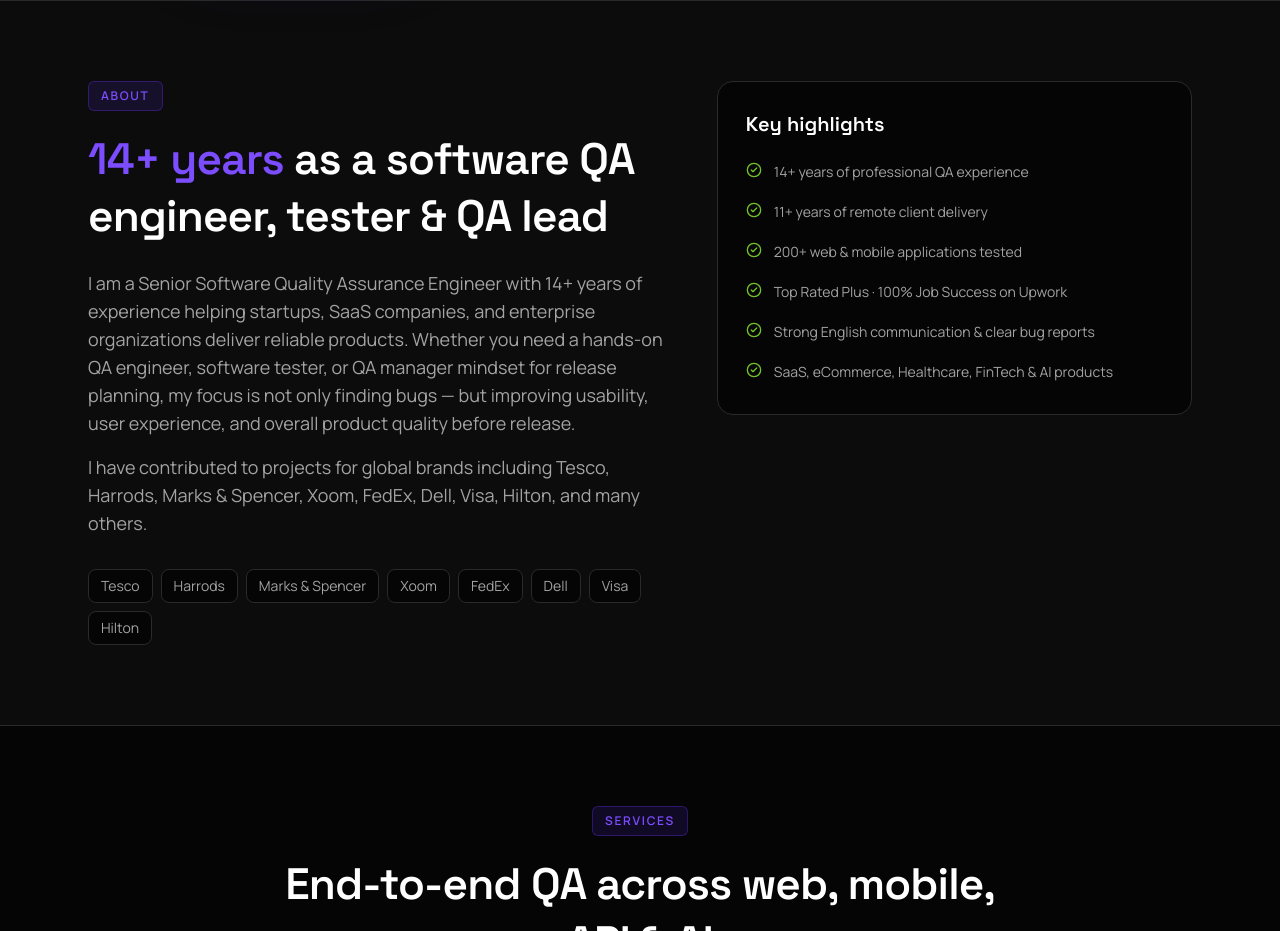
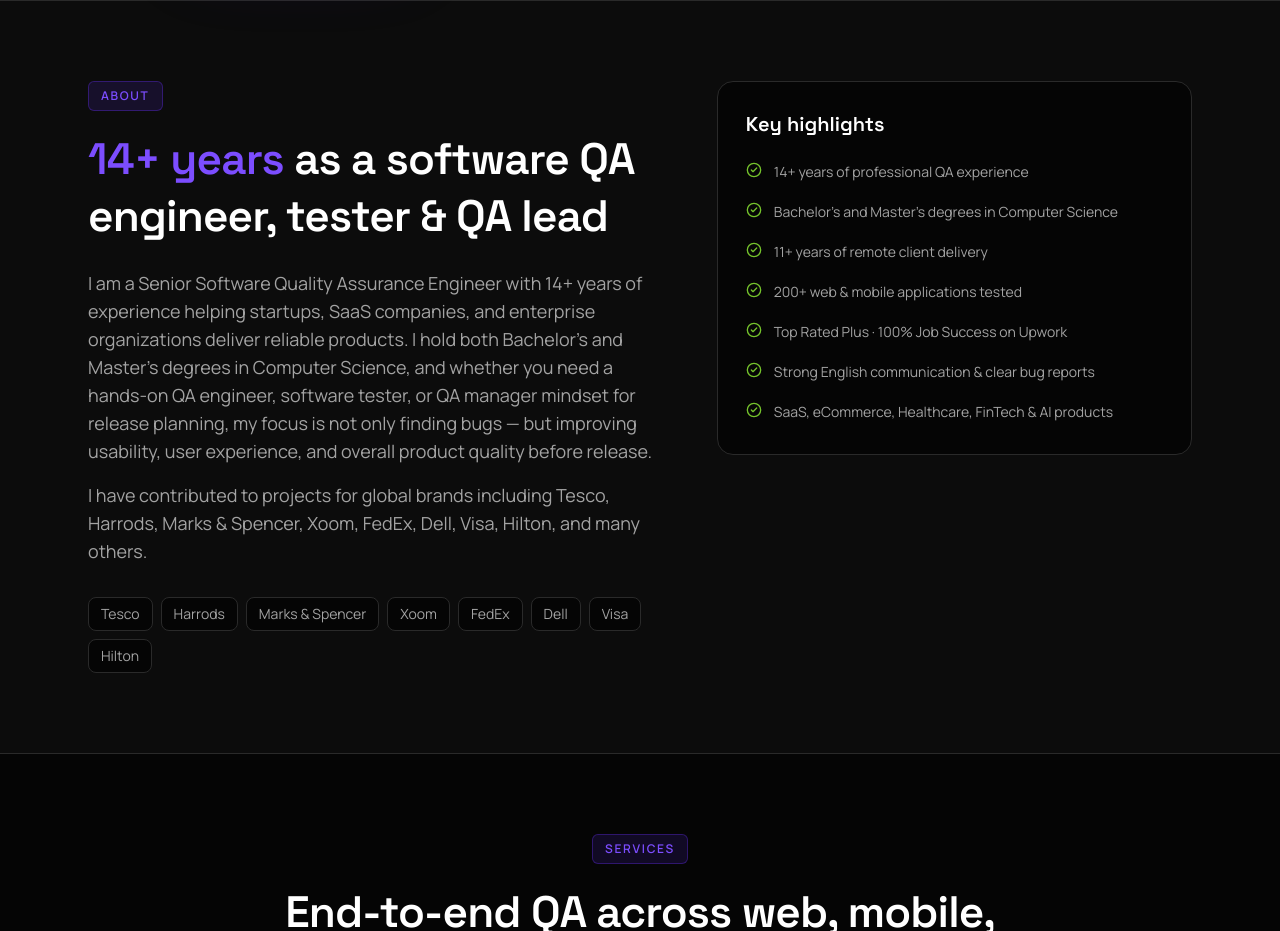
Before and after one commit to masfiqurr/masfiqur-qa-portfolio, a Next.js app: page / in a window 1280 px wide. Shown: the part 800-1731 px from the top of the page. Built offline with nearby package versions, Linux system fonts and the light colour scheme.

Commit message:
Add CS degrees and fix About heading spacing

```diff
--- a/app/page.tsx
+++ b/app/page.tsx
@@ -52,6 +52,7 @@ const cardFade = {
 
 const highlights = [
   "14+ years of professional QA experience",
+  "Bachelor’s and Master’s degrees in Computer Science",
   "11+ years of remote client delivery",
   "200+ web & mobile applications tested",
   "Top Rated Plus · 100% Job Success on Upwork",
@@ -465,14 +466,17 @@ export default function Home() {
           >
             <span className="badge">About</span>
             <h2 className="mt-5 font-display font-semibold heading-section">
-              <span className="text-brandSoft">14+ years</span> as a software QA engineer, tester &amp; QA lead
+              <span className="text-brandSoft">14+ years</span>
+              {" "}
+              <span>as a software QA engineer, tester &amp; QA lead</span>
             </h2>
             <p className="mt-6 text-base leading-8 text-mute md:text-lg">
               I am a Senior Software Quality Assurance Engineer with 14+ years of experience helping
-              startups, SaaS companies, and enterprise organizations deliver reliable products. Whether
-              you need a hands-on QA engineer, software tester, or QA manager mindset for release
-              planning, my focus is not only finding bugs — but improving usability, user experience,
-              and overall product quality before release.
+              startups, SaaS companies, and enterprise organizations deliver reliable products. I hold
+              both Bachelor’s and Master’s degrees in Computer Science, and whether you need a
+              hands-on QA engineer, software tester, or QA manager mindset for release planning, my
+              focus is not only finding bugs — but improving usability, user experience, and overall
+              product quality before release.
             </p>
             <p className="mt-4 text-base leading-8 text-mute md:text-lg">
               I have contributed to projects for global brands including Tesco, Harrods, Marks & Spencer,
```
